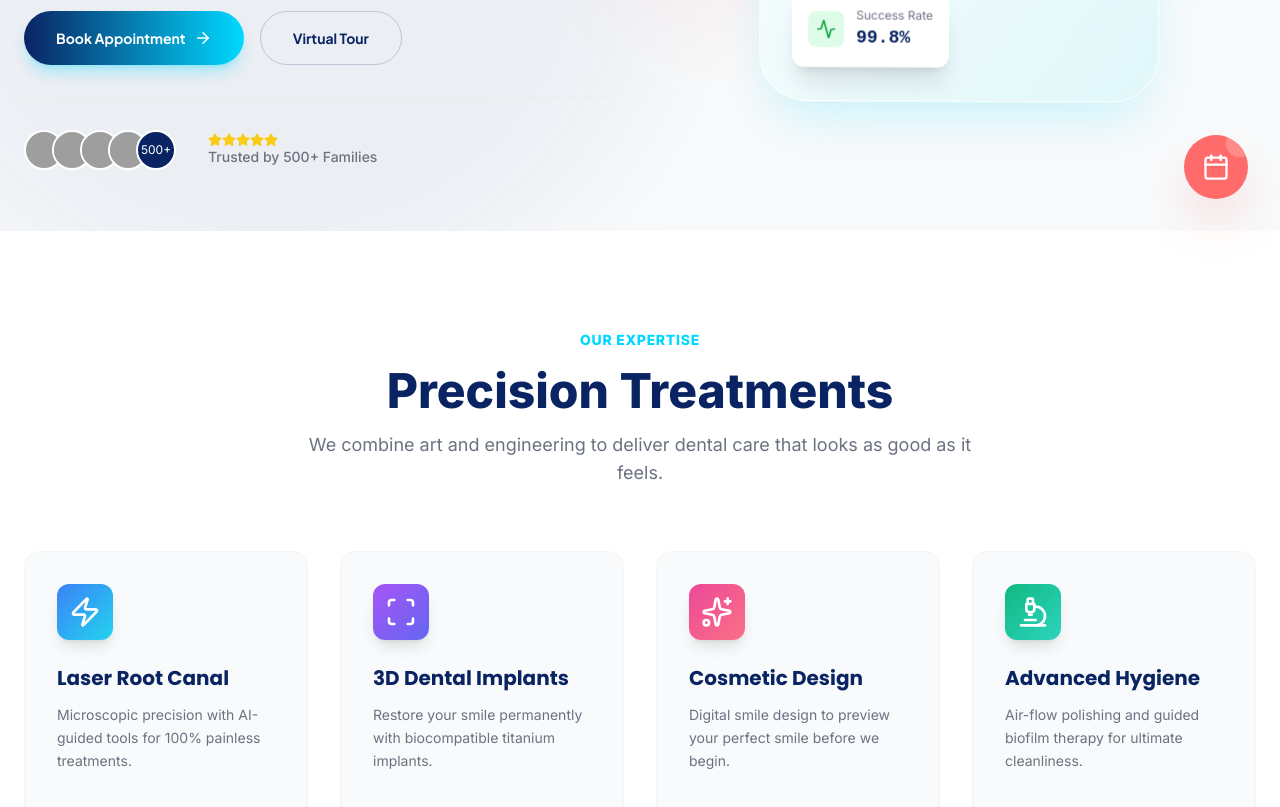
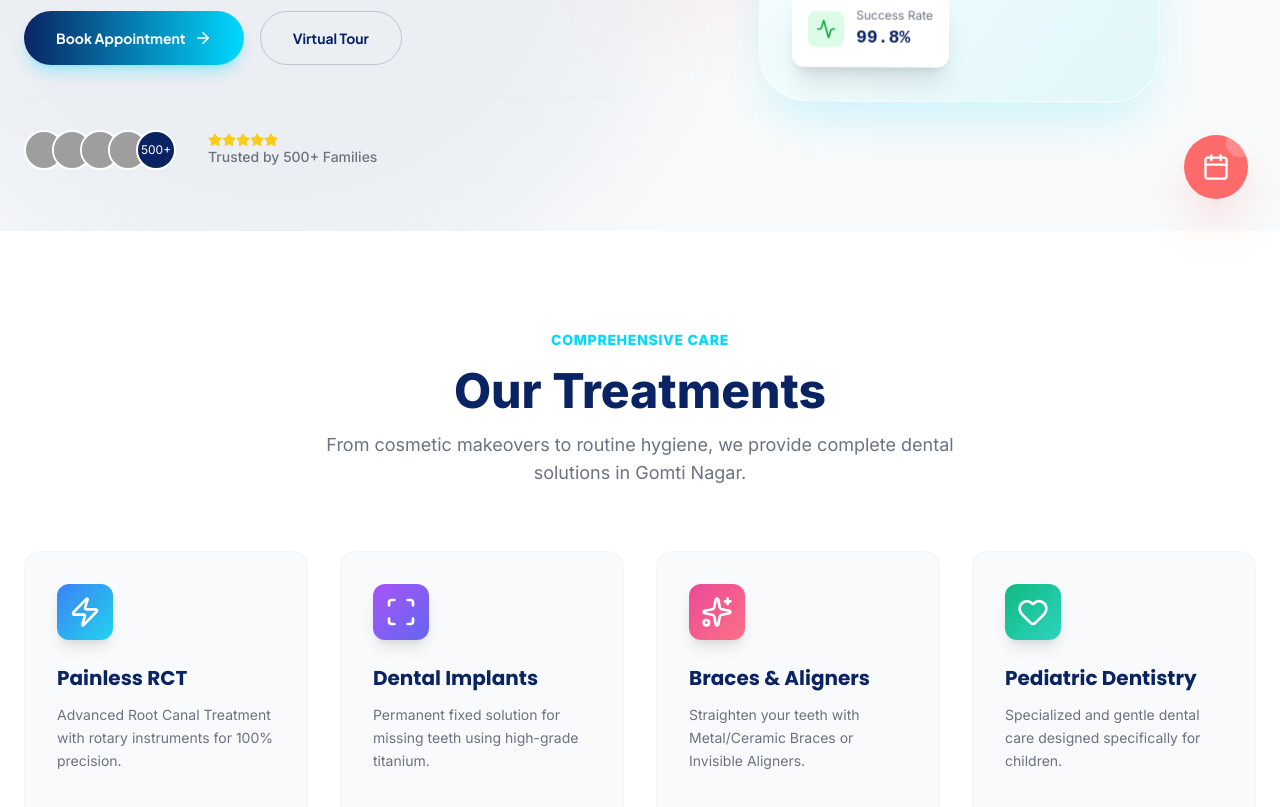
Before and after one commit to itsdhee130-pixel/Panacea-Dental-Clinic, a React (Vite) app in the folder rishi-dental-clinic---premium-experience/: page / in a window 1280 px wide. Shown: the part 569-1376 px from the top of the page. Built offline with nearby package versions, Linux system fonts and the light colour scheme; grey boxes are pictures that could not be loaded; a web font is replaced by a local one.

Commit message:
Update Services.tsx

```diff
--- a/rishi-dental-clinic---premium-experience/components/Services.tsx
+++ b/rishi-dental-clinic---premium-experience/components/Services.tsx
@@ -1,6 +1,6 @@
 import React, { useState } from 'react';
 import { motion, AnimatePresence } from 'framer-motion';
-import { Zap, Scan, Sparkles, Microscope, ArrowRight, X, Check, Calendar } from 'lucide-react';
+import { Zap, Scan, Sparkles, Heart, ArrowRight, X, Check, Calendar } from 'lucide-react';
 import AnimatedButton from './AnimatedButton';
 
 interface ServicesProps {
@@ -10,39 +10,39 @@ interface ServicesProps {
 const services = [
   {
     id: 'root-canal',
-    title: 'Laser Root Canal',
-    description: 'Microscopic precision with AI-guided tools for 100% painless treatments.',
-    longDescription: 'Our advanced Laser Root Canal treatment uses cutting-edge biolase technology to remove infection with microscopic precision. Unlike traditional methods, our AI-guided apex locators ensure the procedure is 100% accurate and significantly faster, often completed in a single sitting.',
+    title: 'Painless RCT',
+    description: 'Advanced Root Canal Treatment with rotary instruments for 100% precision.',
+    longDescription: 'Our Root Canal Treatment is designed to be completely painless. We use advanced rotary endodontics and apex locators to ensure the infection is removed completely. Most procedures are completed in a single sitting.',
     icon: <Zap size={32} />,
     color: 'from-blue-500 to-cyan-400',
-    features: ['Single Sitting Procedure', 'Microscope Enhanced Precision', '100% Pain-Free Guarantee', 'Laser Disinfection']
+    features: ['Single Sitting Option', 'Painless Procedure', 'Digital X-Ray Guided', 'Post-Treatment Care']
   },
   {
     id: 'implants',
-    title: '3D Dental Implants',
-    description: 'Restore your smile permanently with biocompatible titanium implants.',
-    longDescription: 'Regain the strength and look of natural teeth with our premium Swiss Titanium Implants. We use 3D CBCT scanning to plan the exact placement of your implant before surgery, ensuring a minimally invasive procedure and faster healing time.',
+    title: 'Dental Implants',
+    description: 'Permanent fixed solution for missing teeth using high-grade titanium.',
+    longDescription: 'Restore your smile and chewing ability with our premium dental implants. We use biocompatible titanium implants that fuse naturally with your jawbone, acting just like a natural tooth root.',
     icon: <Scan size={32} />,
     color: 'from-purple-500 to-indigo-500',
-    features: ['Lifetime Warranty', 'Swiss Titanium Grade 5', 'Immediate Loading Available', '3D Computer Guided Surgery']
+    features: ['Lifetime Durability', 'Natural Look & Feel', 'Minimally Invasive', 'Prevents Bone Loss']
   },
   {
-    id: 'cosmetic',
-    title: 'Cosmetic Design',
-    description: 'Digital smile design to preview your perfect smile before we begin.',
-    longDescription: 'Transform your confidence with our Digital Smile Design (DSD) protocol. We take high-resolution photos and videos to digitally engineer your perfect smile. You can "test drive" your new smile with a mockup before we even touch your teeth.',
+    id: 'ortho',
+    title: 'Braces & Aligners',
+    description: 'Straighten your teeth with Metal/Ceramic Braces or Invisible Aligners.',
+    longDescription: 'Whether you are a child or an adult, we offer orthodontic solutions to straighten your teeth. Choose from traditional braces or go for our Invisible Aligners for a discreet treatment experience.',
     icon: <Sparkles size={32} />,
     color: 'from-pink-500 to-rose-400',
-    features: ['Digital Smile Preview', 'Ultra-thin Ceramic Veneers', 'Teeth Whitening included', 'Custom Shade Matching']
+    features: ['Invisible Aligners', 'Ceramic Braces', 'Correction of Jaw Alignment', 'Customized Plans']
   },
   {
-    id: 'general',
-    title: 'Advanced Hygiene',
-    description: 'Air-flow polishing and guided biofilm therapy for ultimate cleanliness.',
-    longDescription: 'Experience the spa-like sensation of our Guided Biofilm Therapy (GBT). We use warm water air-flow technology to remove stains and plaque without the harsh scraping of traditional tools. It is gentle, effective, and safe for all ages.',
-    icon: <Microscope size={32} />,
+    id: 'pediatric',
+    title: 'Pediatric Dentistry',
+    description: 'Specialized and gentle dental care designed specifically for children.',
+    longDescription: 'We make dental visits fun for kids! Our pediatric treatments focus on preventive care, fluoride applications, and habit breaking appliances in a friendly, fear-free environment.',
+    icon: <Heart size={32} />,
     color: 'from-emerald-500 to-teal-400',
-    features: ['No Scraping/Noise', 'Warm Water Air-Flow', 'Stain Removal', 'Gum Strengthening Massage']
+    features: ['Fear-Free Environment', 'Cavity Prevention', 'Fluoride Treatment', 'Habit Breaking']
   }
 ];
 
@@ -59,7 +59,7 @@ const Services: React.FC<ServicesProps> = ({ onBookAppointment }) => {
             viewport={{ once: true }}
             className="text-medical-light font-bold tracking-wider uppercase text-sm"
           >
-            Our Expertise
+            Comprehensive Care
           </motion.span>
           <motion.h2
             initial={{ opacity: 0, y: 20 }}
@@ -68,7 +68,7 @@ const Services: React.FC<ServicesProps> = ({ onBookAppointment }) => {
             transition={{ delay: 0.1 }}
             className="mt-4 text-4xl md:text-5xl font-display font-bold text-medical-dark"
           >
-            Precision Treatments
+            Our Treatments
           </motion.h2>
           <motion.p
             initial={{ opacity: 0, y: 20 }}
@@ -77,7 +77,7 @@ const Services: React.FC<ServicesProps> = ({ onBookAppointment }) => {
             transition={{ delay: 0.2 }}
             className="mt-4 text-gray-500 text-lg"
           >
-            We combine art and engineering to deliver dental care that looks as good as it feels.
+            From cosmetic makeovers to routine hygiene, we provide complete dental solutions in Gomti Nagar.
           </motion.p>
         </div>
 
@@ -151,7 +151,7 @@ const Services: React.FC<ServicesProps> = ({ onBookAppointment }) => {
                         </div>
                         <div className="ml-6 text-white">
                             <h3 className="text-3xl font-display font-bold">{selectedService.title}</h3>
-                            <p className="text-white/80">Premium Treatment</p>
+                            <p className="text-white/80">Panacea Dental Clinic</p>
                         </div>
                     </div>
 
@@ -185,7 +185,7 @@ const Services: React.FC<ServicesProps> = ({ onBookAppointment }) => {
                                     if(onBookAppointment) onBookAppointment();
                                 }}
                              >
-                                Book This Treatment
+                                Book Appointment
                              </AnimatedButton>
                              <button
                                 onClick={() => setSelectedService(null)}
```
